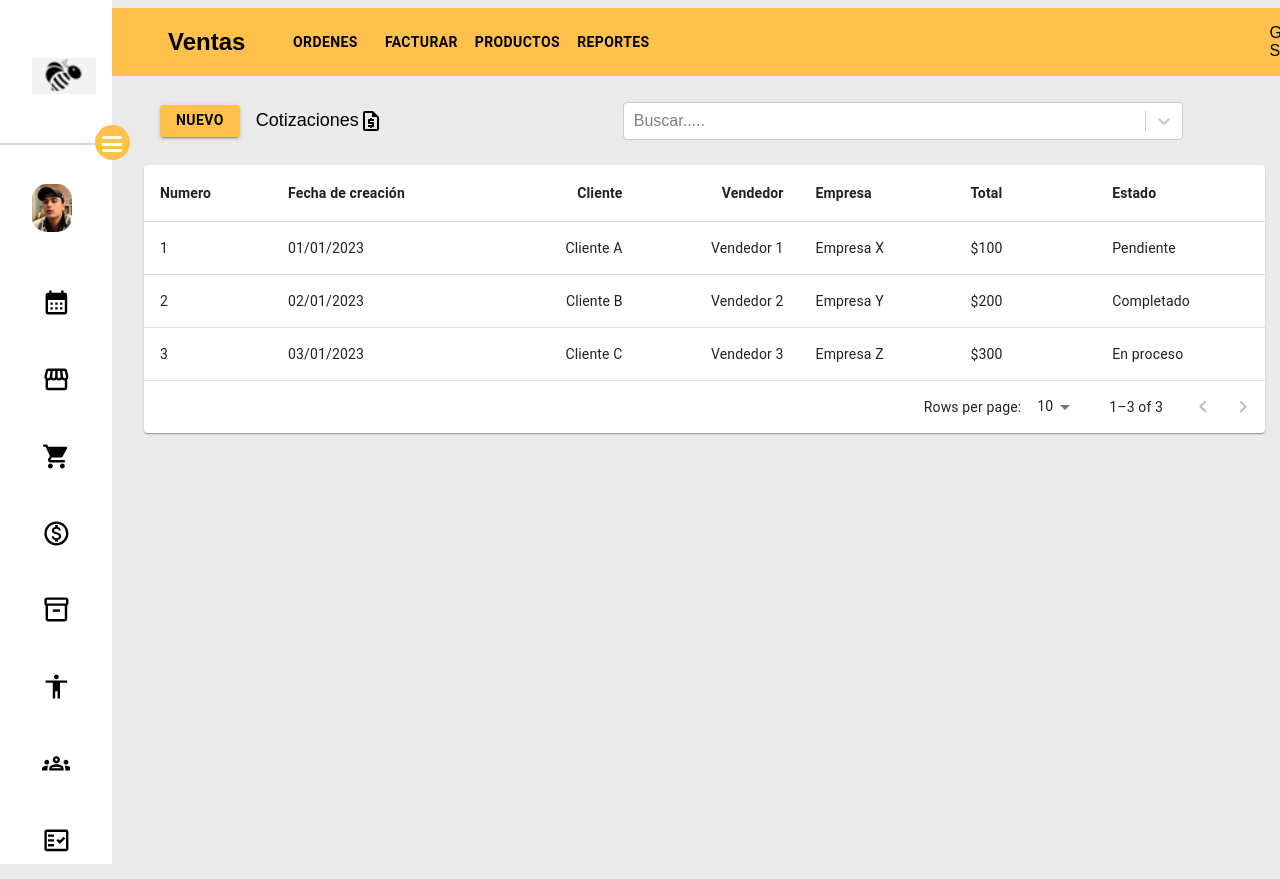
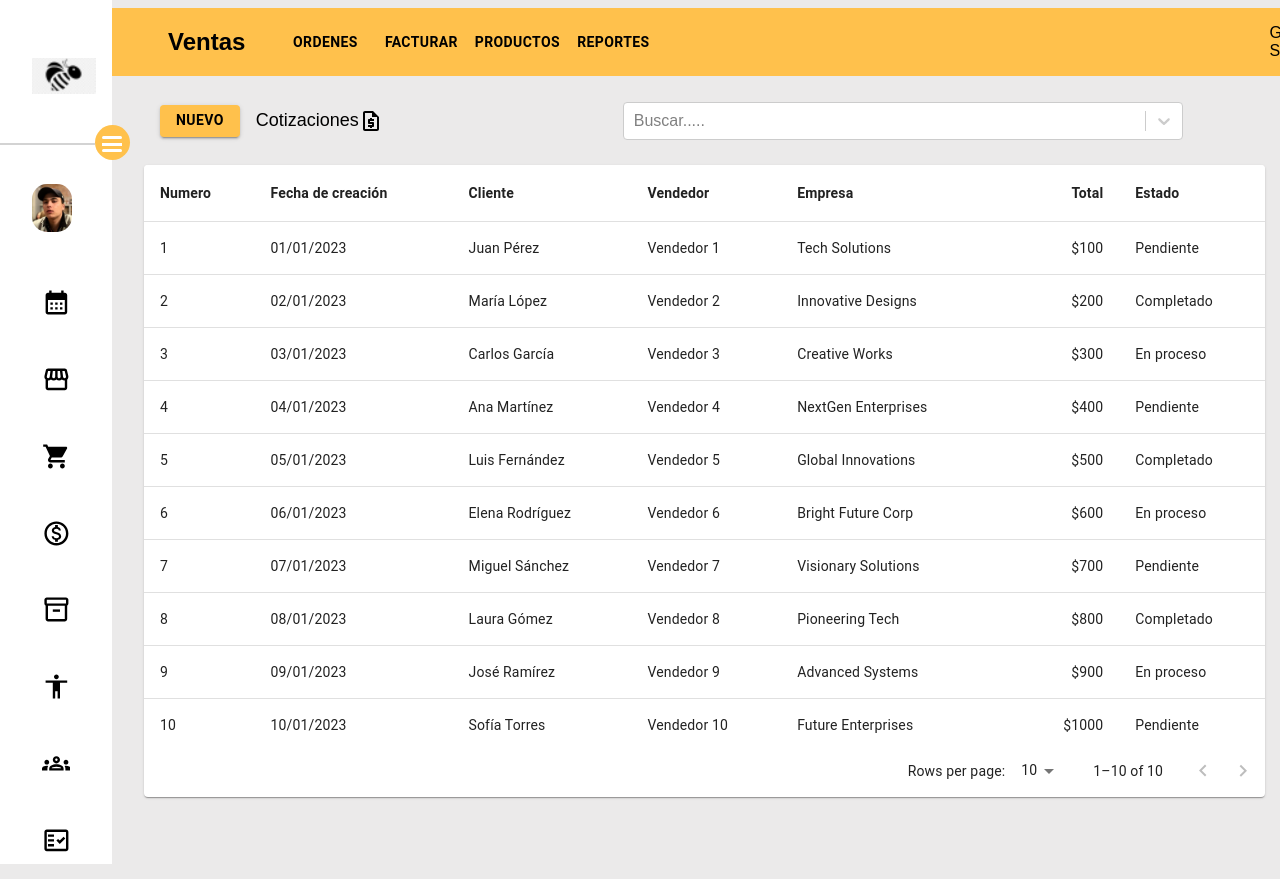
Before and after one commit to GMelchor/Black_Bee, a React (Create React App) app: page /Sales in a window 1280 px wide. Shown: the top 879 px of the page. Built offline with nearby package versions, Linux system fonts and the light colour scheme.

Commit message:
Sales completo
(Front-end)

```diff
--- a/src/components/CompSales/ContentSales.jsx
+++ b/src/components/CompSales/ContentSales.jsx
@@ -14,36 +14,39 @@ import TablePagination from "@mui/material/TablePagination";
 import TableRow from "@mui/material/TableRow";
 
 const columns = [
-  { id: "numero", label: "Numero", minWidth: 20 },
-  { id: "fecha", label: "Fecha de creación", minWidth: 40 },
+  { id: "numero", label: "Numero", minWidth: 20, align: "left" },
+  { id: "fecha", label: "Fecha de creación", minWidth: 40, align: "left" },
   {
     id: "cliente",
     label: "Cliente",
     minWidth: 40,
-    align: "right",
+    align: "left",
     format: (value) => value.toLocaleString("en-US"),
   },
   {
     id: "vendedor",
     label: "Vendedor",
     minWidth: 50,
-    align: "right",
+    align: "left",
     format: (value) => value.toLocaleString("en-US"),
   },
   {
     id: "empresa",
     label: "Empresa",
     minWidth: 60,
+    align: "left",
   },
   {
     id: "total",
     label: "Total",
     minWidth: 60,
+    align: "right",
   },
   {
     id: "estado",
     label: "Estado",
     minWidth: 60,
+    align: "left",
   },
 ];
 
@@ -52,9 +55,96 @@ function createData(numero, fecha, cliente, vendedor, empresa, total, estado) {
 }
 
 const rows = [
-  createData(1, "01/01/2023", "Cliente A", "Vendedor 1", "Empresa X", "$100", "Pendiente"),
-  createData(2, "02/01/2023", "Cliente B", "Vendedor 2", "Empresa Y", "$200", "Completado"),
-  createData(3, "03/01/2023", "Cliente C", "Vendedor 3", "Empresa Z", "$300", "En proceso"),
+  createData(
+    1,
+    "01/01/2023",
+    "Juan Pérez",
+    "Vendedor 1",
+    "Tech Solutions",
+    "$100",
+    "Pendiente"
+  ),
+  createData(
+    2,
+    "02/01/2023",
+    "María López",
+    "Vendedor 2",
+    "Innovative Designs",
+    "$200",
+    "Completado"
+  ),
+  createData(
+    3,
+    "03/01/2023",
+    "Carlos García",
+    "Vendedor 3",
+    "Creative Works",
+    "$300",
+    "En proceso"
+  ),
+  createData(
+    4,
+    "04/01/2023",
+    "Ana Martínez",
+    "Vendedor 4",
+    "NextGen Enterprises",
+    "$400",
+    "Pendiente"
+  ),
+  createData(
+    5,
+    "05/01/2023",
+    "Luis Fernández",
+    "Vendedor 5",
+    "Global Innovations",
+    "$500",
+    "Completado"
+  ),
+  createData(
+    6,
+    "06/01/2023",
+    "Elena Rodríguez",
+    "Vendedor 6",
+    "Bright Future Corp",
+    "$600",
+    "En proceso"
+  ),
+  createData(
+    7,
+    "07/01/2023",
+    "Miguel Sánchez",
+    "Vendedor 7",
+    "Visionary Solutions",
+    "$700",
+    "Pendiente"
+  ),
+  createData(
+    8,
+    "08/01/2023",
+    "Laura Gómez",
+    "Vendedor 8",
+    "Pioneering Tech",
+    "$800",
+    "Completado"
+  ),
+  createData(
+    9,
+    "09/01/2023",
+    "José Ramírez",
+    "Vendedor 9",
+    "Advanced Systems",
+    "$900",
+    "En proceso"
+  ),
+  createData(
+    10,
+    "10/01/2023",
+    "Sofía Torres",
+    "Vendedor 10",
+    "Future Enterprises",
+    "$1000",
+    "Pendiente"
+  ),
 ];
 
 const ContentSales = () => {
```
